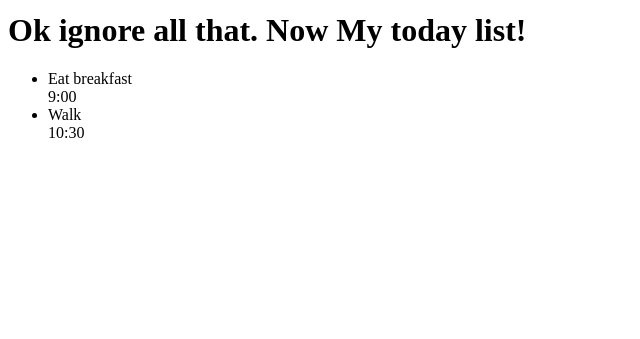
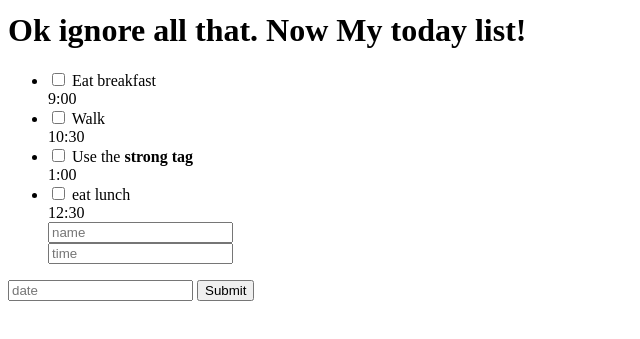
Before and after one commit to pierrepadilla/Todo_app_front_end, a plain HTML site: page index.html in a window 1280 px wide. Shown: the part 305-644 px from the top of the page, without its empty margins (0-640 px from the left). Drawn offline with Linux system fonts and the light colour scheme.

Commit message:
added submit

```diff
--- a/index.html
+++ b/index.html
@@ -10,22 +10,36 @@
     <li>Green</li>
 
 </ol>
-<img
-src="https://vignette.wikia.nocookie.net/villains/images/6/66/Sea_Bear_in_The_Camping_Episode.png/revision/latest?cb=20160519222434 " width="100"
-<style>
+<img src="https://vignette.wikia.nocookie.net/villains/images/6/66/Sea_Bear_in_The_Camping_Episode.png/revision/latest?cb=20160519222434 " width="100">
 
-
-
-
-</style>
 <h1> Ok ignore all that. Now My today list!</h1>
 
 
 <ul>
-<li>Eat breakfast<br> 9:00</li>
-<li>Walk<br> 10:30</li>
+    <li>
+       <input type="checkbox"/>
+        Eat breakfast<br> 9:00
+    </li>
+    <li>
+       <input type="checkbox"/>
+        Walk<br> 10:30
+    </li>
+    <li>
+        <input type="checkbox"/>
+        Use the<strong> strong tag</strong><br> 1:00
+    </li>
 
+    <li>
+       <input type="checkbox"/>
+        eat lunch<br> 12:30
+    </li>
+
+       <input placeholder="name" type="text"/>
+    <br>
+    <input placeholder="time" type="number"/>
 </ul>
+<input placeholder="date"/>
 
+<input type="submit">
 
 </body>
```
